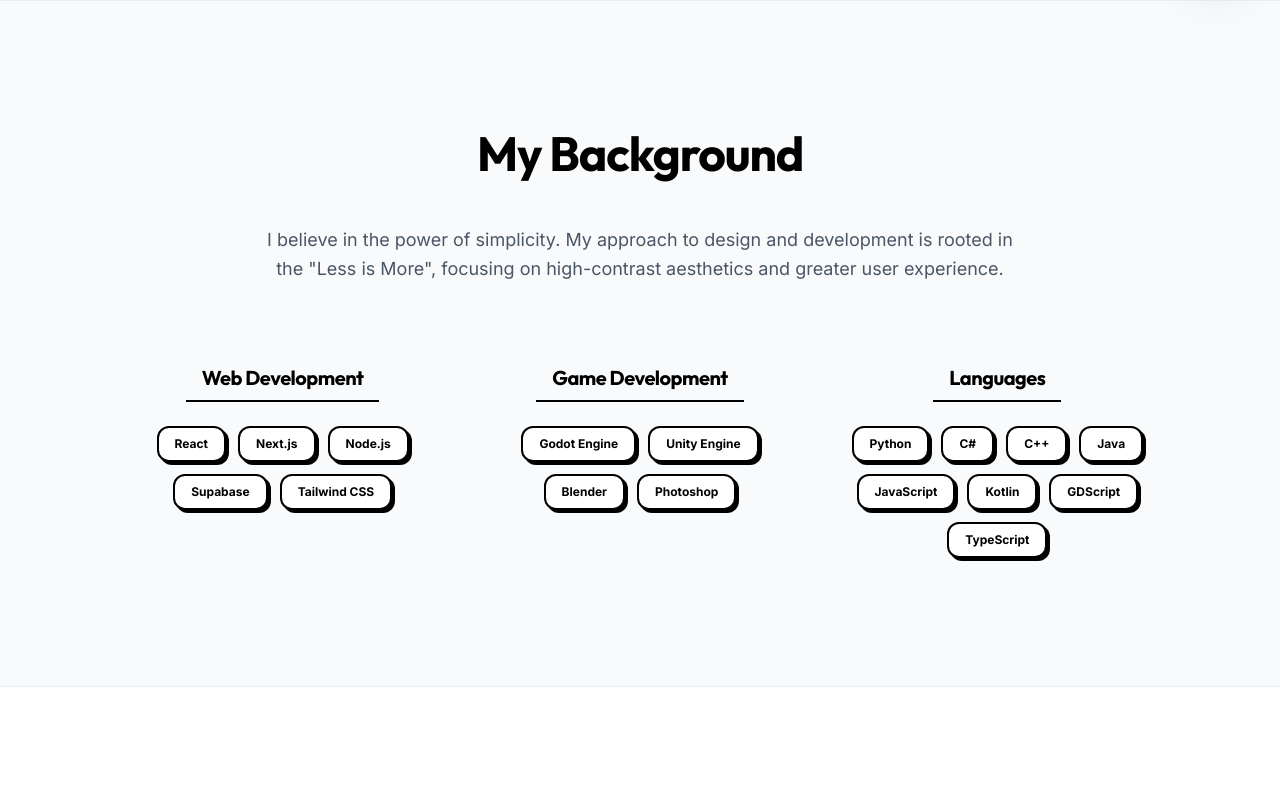
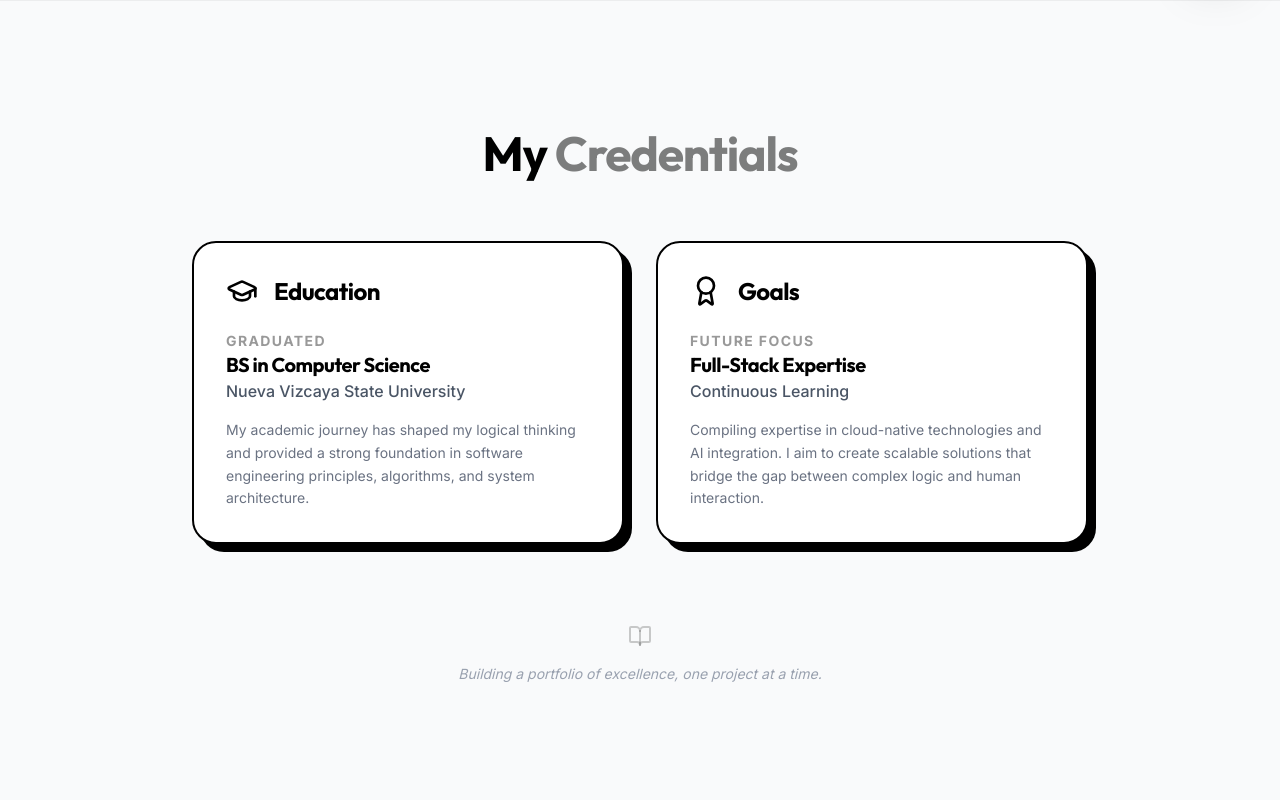
Before and after one commit to iHoshiii/Aldwin-Portfolio, a React app: page / in a window 1280 px wide. Shown: the part 800-1600 px from the top of the page. Built offline with nearby package versions, Linux system fonts and the light colour scheme; the HTML template or start-up script is replaced by a standard one.

Commit message:
delete background and change it to credentials

```diff
--- a/src/App.tsx
+++ b/src/App.tsx
@@ -2,7 +2,7 @@
 import Navbar from './components/Navbar';
 import Chatbot from './components/Chatbot';
 import Home from './components/Home';
-import Background from './components/Background';
+import Credentials from './components/Credentials';
 import Projects from './components/Projects';
 import Contacts from './components/Contacts';
 
@@ -11,7 +11,7 @@
     <div className="min-h-screen bg-white text-black">
       <Navbar />
       <Home />
-      <Background />
+      <Credentials />
       <Projects />
       <Contacts />
       <Chatbot />
--- a/src/components/Background.tsx
+++ /dev/null
@@ -1,81 +0,0 @@
-import React from 'react';
-import { motion } from 'framer-motion';
-
-const Background: React.FC = () => {
-    const categories = [
-        {
-            title: 'Web Development',
-            skills: ['React', 'Next.js', 'Node.js', 'Supabase', 'Tailwind CSS']
-        },
-        {
-            title: 'Game Development',
-            skills: ['Godot Engine', 'Unity Engine', 'Blender', 'Photoshop']
-        },
-        {
-            title: 'Languages',
-            skills: ['Python', 'C#', 'C++', 'Java', 'JavaScript', 'Kotlin', 'GDScript', 'TypeScript']
-        }
-    ];
-
-    return (
-        <section id="background" className="py-32 bg-gray-50 border-y border-black/5">
-            <div className="container mx-auto px-6">
-                <div className="max-w-5xl mx-auto">
-                    <motion.h2
-                        initial={{ opacity: 0, y: 20 }}
-                        whileInView={{ opacity: 1, y: 0 }}
-                        transition={{ duration: 0.6 }}
-                        className="text-4xl md:text-5xl font-bold mb-12 font-outfit text-black text-center"
-                    >
-                        My Background
-                    </motion.h2>
-
-                    <div className="space-y-20">
-                        {/* Philosophy Section */}
-                        <motion.div
-                            initial={{ opacity: 0, y: 20 }}
-                            whileInView={{ opacity: 1, y: 0 }}
-                            transition={{ duration: 0.6, delay: 0.2 }}
-                            className="text-center"
-                        >
-                            <p className="text-gray-600 leading-relaxed text-lg max-w-3xl mx-auto">
-                                I believe in the power of simplicity. My approach to design and development is rooted in the "Less is More",
-                                focusing on high-contrast aesthetics and greater user experience.
-                            </p>
-                        </motion.div>
-
-                        {/* All Skills Grid */}
-                        <div className="grid grid-cols-1 md:grid-cols-3 gap-12">
-                            {categories.map((category, catIndex) => (
-                                <motion.div
-                                    key={category.title}
-                                    initial={{ opacity: 0, y: 20 }}
-                                    whileInView={{ opacity: 1, y: 0 }}
-                                    transition={{ duration: 0.6, delay: 0.3 + catIndex * 0.1 }}
-                                    className="flex flex-col items-center"
-                                >
-                                    <h3 className="text-xl font-bold mb-6 text-black border-b-2 border-black pb-2 px-4">
-                                        {category.title}
-                                    </h3>
-                                    <div className="flex flex-wrap justify-center gap-3">
-                                        {category.skills.map((skill) => (
-                                            <motion.span
-                                                key={skill}
-                                                whileHover={{ scale: 1.05 }}
-                                                className="px-4 py-2 border-2 border-black rounded-xl text-xs font-bold text-black bg-white shadow-[3px_3px_0px_0px_rgba(0,0,0,1)] hover:shadow-none hover:translate-x-[2px] hover:translate-y-[2px] transition-all"
-                                            >
-                                                {skill}
-                                            </motion.span>
-                                        ))}
-                                    </div>
-                                </motion.div>
-                            ))}
-                        </div>
-                    </div>
-                </div>
-            </div>
-        </section>
-    );
-};
-
-export default Background;
--- /dev/null
+++ b/src/components/Credentials.tsx
@@ -0,0 +1,85 @@
+import React from 'react';
+import { motion } from 'framer-motion';
+import { GraduationCap, Award, BookOpen } from 'lucide-react';
+
+const Credentials: React.FC = () => {
+    return (
+        <section id="credentials" className="py-32 bg-gray-50 border-y border-black/5">
+            <div className="container mx-auto px-6">
+                <div className="max-w-4xl mx-auto">
+                    <motion.h2
+                        initial={{ opacity: 0, y: 20 }}
+                        whileInView={{ opacity: 1, y: 0 }}
+                        transition={{ duration: 0.6 }}
+                        className="text-4xl md:text-5xl font-bold mb-16 font-outfit text-black text-center"
+                    >
+                        My <span className="text-black/50">Credentials</span>
+                    </motion.h2>
+
+                    <div className="grid grid-cols-1 md:grid-cols-2 gap-8">
+                        {/* Education Card */}
+                        <motion.div
+                            initial={{ opacity: 0, scale: 0.9 }}
+                            whileInView={{ opacity: 1, scale: 1 }}
+                            transition={{ duration: 0.5 }}
+                            className="p-8 bg-white border-2 border-black rounded-3xl shadow-[8px_8px_0px_0px_rgba(0,0,0,1)] hover:translate-x-[2px] hover:translate-y-[2px] transition-all"
+                        >
+                            <div className="flex items-center gap-4 mb-6 text-black">
+                                <GraduationCap size={32} />
+                                <h3 className="text-2xl font-bold">Education</h3>
+                            </div>
+                            <div className="space-y-4">
+                                <div>
+                                    <p className="text-sm font-bold text-black/40 uppercase tracking-widest">Graduated</p>
+                                    <h4 className="text-xl font-bold text-black">BS in Computer Science</h4>
+                                    <p className="text-gray-600 font-medium">Nueva Vizcaya State University</p>
+                                </div>
+                                <p className="text-gray-500 text-sm leading-relaxed">
+                                    My academic journey has shaped my logical thinking and provided a strong foundation in software engineering principles, algorithms, and system architecture.
+                                </p>
+                            </div>
+                        </motion.div>
+
+                        {/* Certifications or Other (Optional placeholder) */}
+                        <motion.div
+                            initial={{ opacity: 0, scale: 0.9 }}
+                            whileInView={{ opacity: 1, scale: 1 }}
+                            transition={{ duration: 0.5, delay: 0.1 }}
+                            className="p-8 bg-white border-2 border-black rounded-3xl shadow-[8px_8px_0px_0px_rgba(0,0,0,1)] hover:translate-x-[2px] hover:translate-y-[2px] transition-all"
+                        >
+                            <div className="flex items-center gap-4 mb-6 text-black">
+                                <Award size={32} />
+                                <h3 className="text-2xl font-bold">Goals</h3>
+                            </div>
+                            <div className="space-y-4">
+                                <div>
+                                    <p className="text-sm font-bold text-black/40 uppercase tracking-widest">Future Focus</p>
+                                    <h4 className="text-xl font-bold text-black">Full-Stack Expertise</h4>
+                                    <p className="text-gray-600 font-medium">Continuous Learning</p>
+                                </div>
+                                <p className="text-gray-500 text-sm leading-relaxed">
+                                    Compiling expertise in cloud-native technologies and AI integration. I aim to create scalable solutions that bridge the gap between complex logic and human interaction.
+                                </p>
+                            </div>
+                        </motion.div>
+                    </div>
+
+                    {/* Brief Note */}
+                    <motion.div
+                        initial={{ opacity: 0 }}
+                        whileInView={{ opacity: 1 }}
+                        transition={{ duration: 1, delay: 0.5 }}
+                        className="mt-20 flex flex-col items-center text-center space-y-4"
+                    >
+                        <BookOpen size={24} className="text-black/20" />
+                        <p className="text-gray-400 text-sm italic">
+                            Building a portfolio of excellence, one project at a time.
+                        </p>
+                    </motion.div>
+                </div>
+            </div>
+        </section>
+    );
+};
+
+export default Credentials;
--- a/src/components/Home.tsx
+++ b/src/components/Home.tsx
@@ -4,6 +4,21 @@
 
 const Home: React.FC = () => {
     const [isAboutOpen, setIsAboutOpen] = React.useState(false);
+
+    const categories = [
+        {
+            title: 'Web Development',
+            skills: ['React', 'Next.js', 'Node.js', 'Supabase', 'Tailwind CSS']
+        },
+        {
+            title: 'Game Development',
+            skills: ['Godot Engine', 'Unity Engine', 'Blender', 'Photoshop']
+        },
+        {
+            title: 'Languages',
+            skills: ['Python', 'C#', 'C++', 'Java', 'JavaScript', 'Kotlin', 'GDScript', 'TypeScript']
+        }
+    ];
 
     return (
         <header id="home" className="relative min-h-screen flex flex-col justify-center items-center text-center px-6 pt-20 overflow-hidden">
@@ -68,34 +83,34 @@
                             </div>
 
                             {/* Modal Content */}
-                            <div className="p-8 overflow-y-auto space-y-8">
+                            <div className="p-8 overflow-y-auto space-y-12">
+                                {/* Philosophy Section (Moved from Background) */}
                                 <section className="text-center">
-                                    <div className="mb-4 text-black">
-                                        <h3 className="text-xl font-bold">Education</h3>
-                                    </div>
-                                    <p className="text-gray-600 leading-relaxed">
-                                        Currently pursuing a Bachelor of Science in Computer Science at Nueva Vizcaya State University.
-                                        My academic journey has shaped my logical thinking and provided a strong foundation in software engineering principles.
+                                    <p className="text-gray-600 leading-relaxed text-lg italic">
+                                        "I believe in the power of simplicity. My approach to design and development is rooted in the 'Less is More',
+                                        focusing on high-contrast aesthetics and greater user experience."
                                     </p>
                                 </section>
 
-                                <div className="grid grid-cols-1 md:grid-cols-2 gap-8 text-center">
-                                    <section>
-                                        <div className="mb-4 text-black">
-                                            <h3 className="text-xl font-bold">Web Development</h3>
+                                {/* Skills Grid (Moved from Background) */}
+                                <div className="grid grid-cols-1 md:grid-cols-2 gap-8 text-center px-4">
+                                    {categories.map((category) => (
+                                        <div key={category.title} className="space-y-4">
+                                            <h3 className="text-xl font-bold border-b-2 border-black/5 pb-2 inline-block">
+                                                {category.title}
+                                            </h3>
+                                            <div className="flex flex-wrap justify-center gap-2">
+                                                {category.skills.map((skill) => (
+                                                    <span
+                                                        key={skill}
+                                                        className="px-3 py-1.5 border-2 border-black rounded-xl text-[10px] font-bold text-black bg-white shadow-[2px_2px_0px_0px_rgba(0,0,0,1)]"
+                                                    >
+                                                        {skill}
+                                                    </span>
+                                                ))}
+                                            </div>
                                         </div>
-                                        <p className="text-gray-600 text-sm leading-relaxed">
-                                            I am passionate about creating modern web applications using React, TypeScript, and Tailwind CSS.
-                                        </p>
-                                    </section>
-                                    <section>
-                                        <div className="mb-4 text-black">
-                                            <h3 className="text-xl font-bold">Game Development</h3>
-                                        </div>
-                                        <p className="text-gray-600 text-sm leading-relaxed">
-                                            When I'm not coding for the web, I'm diving into game mechanics and interactive experiences, exploring the cross-section of art and logic.
-                                        </p>
-                                    </section>
+                                    ))}
                                 </div>
 
                                 <section className="p-6 bg-gray-50 rounded-2xl border border-black/5 text-center">
--- a/src/components/Navbar.tsx
+++ b/src/components/Navbar.tsx
@@ -23,7 +23,7 @@
                 <ul className="hidden md:flex gap-4">
                     {[
                         { name: 'Home', href: '#home' },
-                        { name: 'Background', href: '#background' },
+                        { name: 'Credentials', href: '#credentials' },
                         { name: 'Projects', href: '#projects' },
                         { name: 'Contacts', href: '#contacts' },
                         { name: 'Repository', href: 'https://github.com/iHoshiii', external: true }
```
